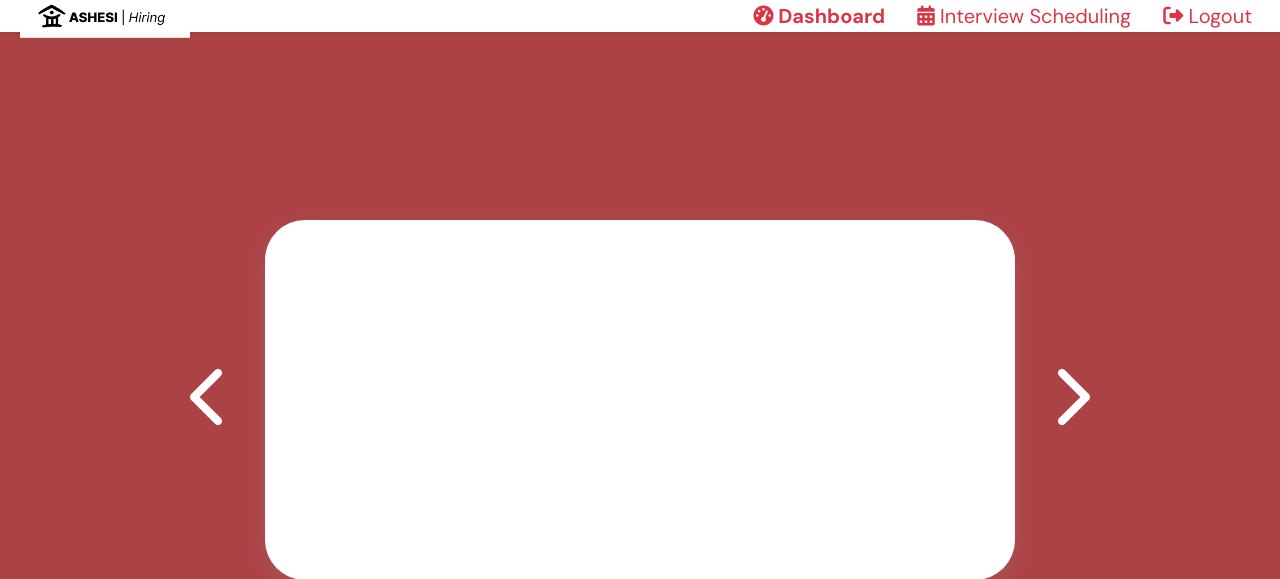
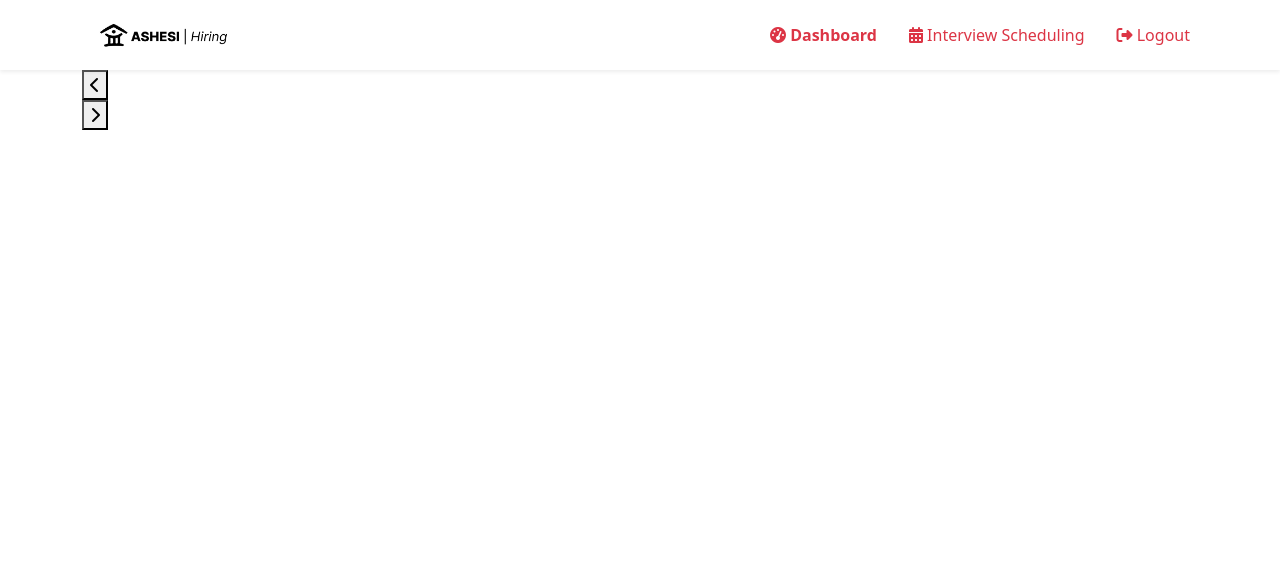
Before and after one commit to Maxw311nyimbili/ashesihiring, a Flask app: page /faculty_dashboard in a window 1280 px wide. Shown: the top 579 px of the page. Run offline with Flask 3, Linux system fonts and the light colour scheme; data that the repository does not hold is empty.

Commit message:
initial commit

```diff
--- a/templates/faculty_dashboard.html
+++ b/templates/faculty_dashboard.html
@@ -9,7 +9,7 @@
     <link rel="stylesheet" href="https://cdn.jsdelivr.net/npm/bootstrap@5.3.0-alpha1/dist/css/bootstrap.min.css">
 
     <!-- Load Custom CSS after Bootstrap -->
-    <link rel="stylesheet" href="../static/css/styles.css">
+<!--    <link rel="stylesheet" href="../static/css/styles.css">-->
 
     <!-- FontAwesome for icons -->
     <link rel="stylesheet" href="https://cdnjs.cloudflare.com/ajax/libs/font-awesome/6.7.2/css/all.min.css" integrity="sha512-Evv84Mr4kqVGRNSgIGL/F/aIDqQb7xQ2vcrdIwxfjThSH8CSR7PBEakCr51Ck+w+/U6swU2Im1vVX0SVk9ABhg==" crossorigin="anonymous" referrerpolicy="no-referrer" />
@@ -17,22 +17,21 @@
 </head>
 <body>
 <header>
-    <nav class="navbar navbar-expand-lg bg-white shadow-sm py-3">
+    <nav class="navbar navbar-expand-lg bg-white shadow-sm">
         <div class="container">
             <!-- Logo -->
             <a class="navbar-brand logo" href="/">
-                <img src="../static/images/Group 13.png" alt="Logo" width="170px" style="max-height: 60px;">
+                <img src="../static/images/Group 13.png" alt="Logo" width="170px">
             </a>
 
             <!-- Mobile Toggle Button -->
-            <button class="navbar-toggler" type="button" data-bs-toggle="collapse" data-bs-target="#navbarNav"
-                aria-controls="navbarNav" aria-expanded="false" aria-label="Toggle navigation">
+            <button class="navbar-toggler" type="button" data-bs-toggle="collapse" data-bs-target="#navbarNav" aria-controls="navbarNav" aria-expanded="false" aria-label="Toggle navigation">
                 <span class="navbar-toggler-icon"></span>
             </button>
 
             <!-- Navbar Links -->
             <div class="collapse navbar-collapse" id="navbarNav">
-                <ul class="navbar-nav ms-auto gap-3 fs-5">
+                <ul class="navbar-nav ms-auto gap-3">
                     <li class="nav-item">
                         <a class="nav-link fw-bold text-danger" href="{{ url_for('faculty_dashboard') }}">
                             <i class="fa-solid fa-gauge-high"></i> Dashboard
@@ -53,7 +52,6 @@
         </div>
     </nav>
 </header>
-
 
 
 
```
